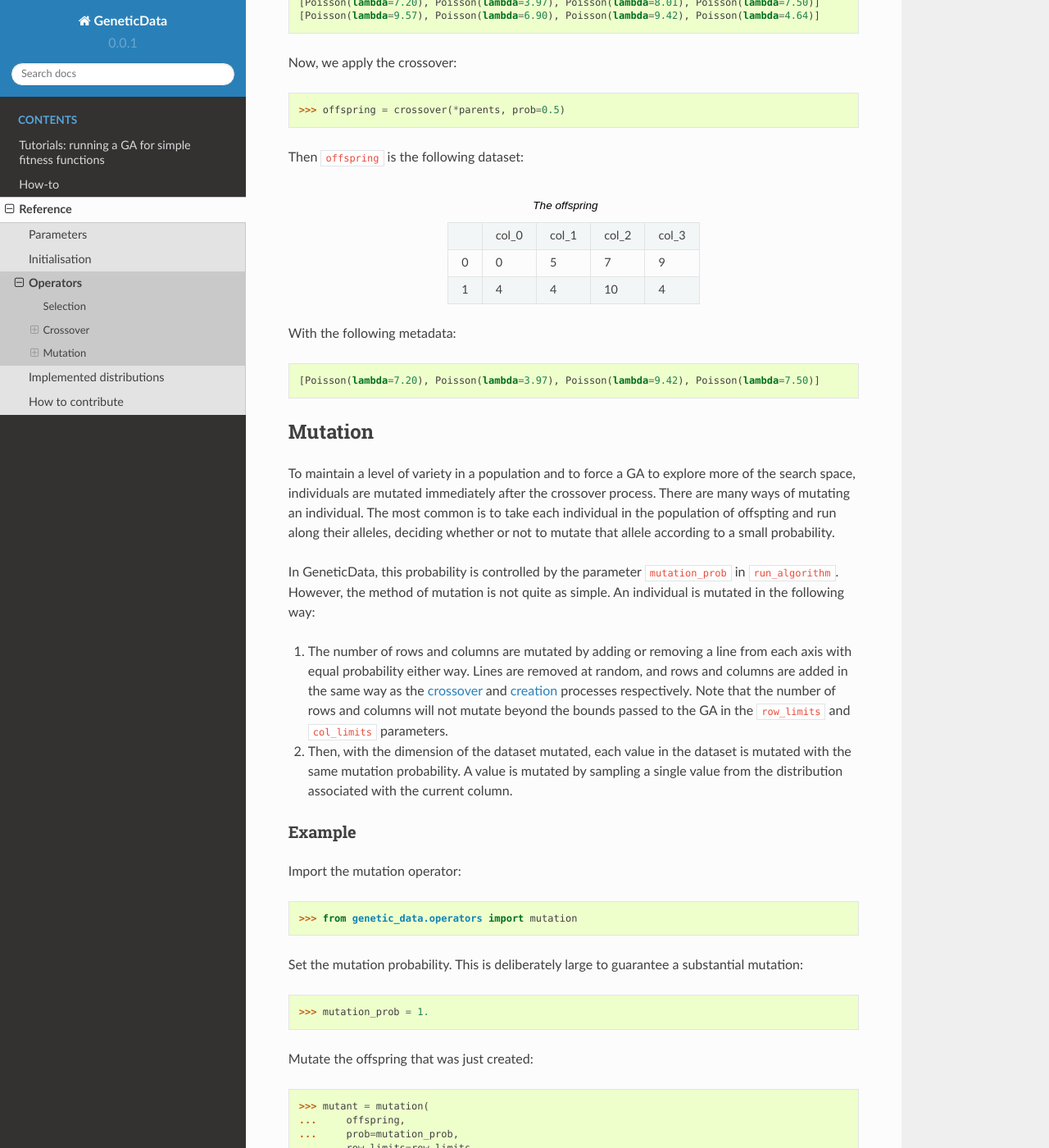
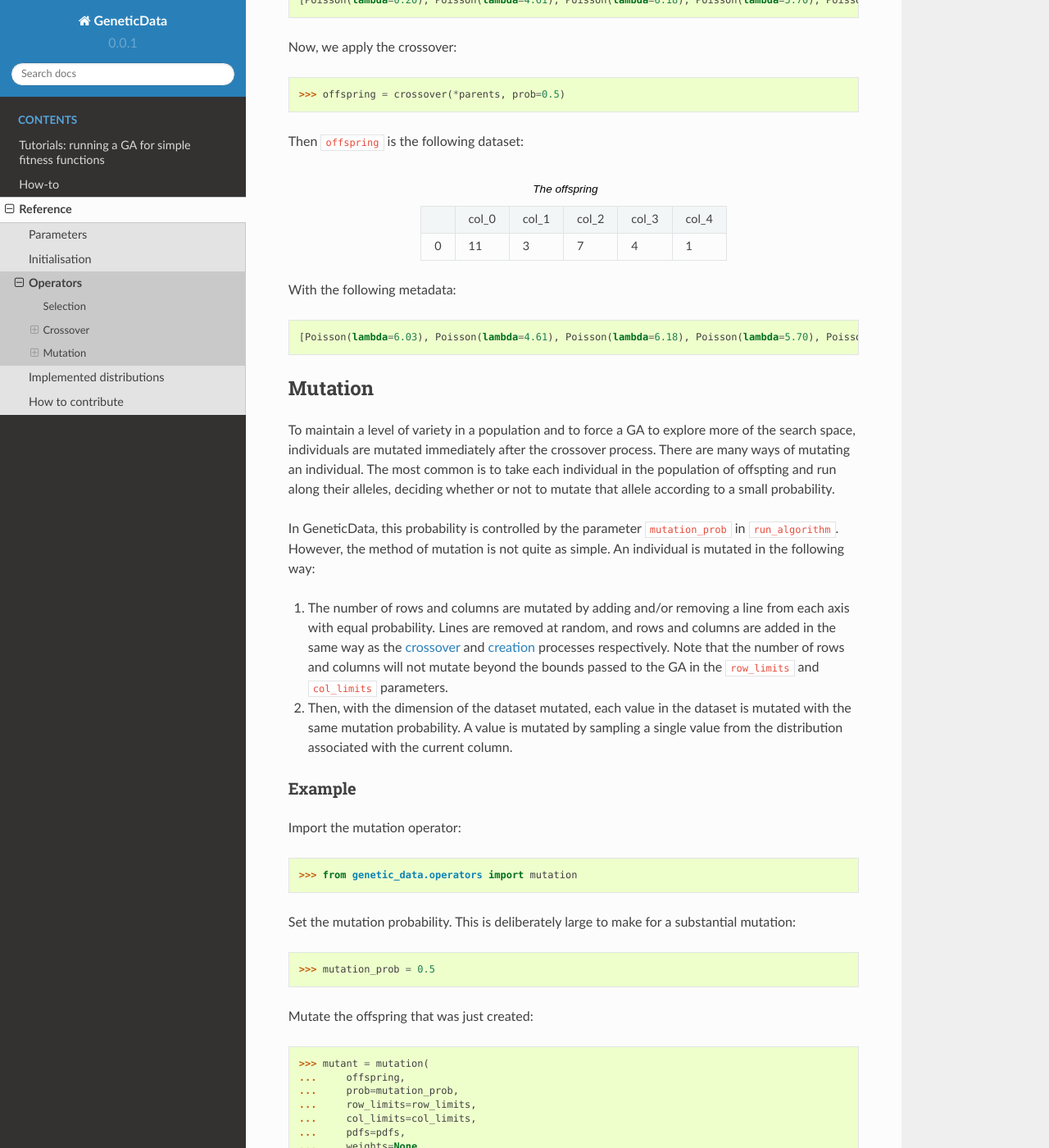
Before and after one commit to daffidwilde/edo, a Sphinx documentation site: the page built from docs/reference/operators.rst, in a window 1280 px wide and 1400 px high, scrolled down 2354 px. Shown: the whole window at 82% size. Built offline with Sphinx 7.4.7 and the Read the Docs theme 2.0.0, drawn with Linux system fonts in a browser that asks for light colours; some of the changed text lies outside the part shown.

Commit message:
Make mutation fairer (#30)
* Allow add and drop of lines in mutation of dim's.

The mutation of an individual's dimensions can result in a line (row or
column) being dropped as well as one being added. Previously, an
individual's dimensions could only be mutated by either dropping or
adding a line to each axis.

* Update operator references to reflect mutation.

* Update source code for operator ref examples.

* Update tutorial plots, and source code.

```diff
--- a/docs/reference/mutant.csv
+++ b/docs/reference/mutant.csv
@@ -1,2 +1,3 @@
-,col_0,col_1,col_2,col_3,col_4
-0,2,2,13,8,7
+,col_0,col_1,col_2,col_3
+0,6,7,4,0
+1,10,5,4,3
--- a/docs/reference/mutant.rst
+++ b/docs/reference/mutant.rst
@@ -1,3 +1,3 @@
 With the following metadata::
 
-    [Poisson(lambda=7.20), Poisson(lambda=3.97), Poisson(lambda=9.42), Poisson(lambda=7.50), Poisson(lambda=9.70)]
+    [Poisson(lambda=6.03), Poisson(lambda=4.61), Poisson(lambda=5.70), Poisson(lambda=1.10)]
--- a/docs/reference/offspring.csv
+++ b/docs/reference/offspring.csv
@@ -1,3 +1,2 @@
-,col_0,col_1,col_2,col_3
-0,0,5,7,9
-1,4,4,10,4
+,col_0,col_1,col_2,col_3,col_4
+0,11,3,7,4,1
--- a/docs/reference/offspring.rst
+++ b/docs/reference/offspring.rst
@@ -1,3 +1,3 @@
 With the following metadata::
 
-    [Poisson(lambda=7.20), Poisson(lambda=3.97), Poisson(lambda=9.42), Poisson(lambda=7.50)]
+    [Poisson(lambda=6.03), Poisson(lambda=4.61), Poisson(lambda=6.18), Poisson(lambda=5.70), Poisson(lambda=1.10)]
--- a/docs/reference/operators.rst
+++ b/docs/reference/operators.rst
@@ -77,12 +77,12 @@ Import the relative pieces from :code:`genetic_data`::
 
 Set a seed::
 
-    >>> np.random.seed(1)
+    >>> np.random.seed(0)
 
 Define the constraints and initial parameters of the simulation::
 
     >>> row_limits, col_limits = [1, 3], [1, 5]
-    >>> pdfs = [Normal]
+    >>> pdfs = [Poisson]
 
 Generate two individuals::
 
@@ -128,9 +128,9 @@ In GeneticData, this probability is controlled by the parameter
 :code:`mutation_prob` in :code:`run_algorithm`. However, the method of mutation
 is not quite as simple. An individual is mutated in the following way:
 
-1. The number of rows and columns are mutated by adding or removing a line from
-   each axis with equal probability either way. Lines are removed at random, and
-   rows and columns are added in the same way as the :ref:`crossover <cross>`
+1. The number of rows and columns are mutated by adding and/or removing a line
+   from each axis with equal probability. Lines are removed at random, and rows
+   and columns are added in the same way as the :ref:`crossover <cross>`
    and :ref:`creation <create-ind>` processes respectively. Note that the
    number of rows and columns will not mutate beyond the bounds passed to the GA
    in the :code:`row_limits` and :code:`col_limits` parameters.
@@ -146,10 +146,10 @@ Import the mutation operator::
 
     >>> from genetic_data.operators import mutation
 
-Set the mutation probability. This is deliberately large to guarantee a
+Set the mutation probability. This is deliberately large to make for a
 substantial mutation::
 
-    >>> mutation_prob = 1.
+    >>> mutation_prob = 0.5
 
 Mutate the offspring that was just created::
 
--- a/docs/reference/parent_1.csv
+++ b/docs/reference/parent_1.csv
@@ -1,3 +1,2 @@
-,col_0,col_1,col_2,col_3
-0,0,5,7,9
-1,4,4,9,4
+,col_0
+0,11
--- a/docs/reference/parent_2.csv
+++ b/docs/reference/parent_2.csv
@@ -1,3 +1,3 @@
-,col_0,col_1,col_2,col_3
-0,8,6,7,3
-1,12,4,10,3
+,col_0,col_1,col_2,col_3,col_4
+0,1,3,7,4,1
+1,2,7,5,4,0
--- a/docs/reference/parents.rst
+++ b/docs/reference/parents.rst
@@ -1,4 +1,4 @@
 And their metadata is::
 
-    [Poisson(lambda=7.20), Poisson(lambda=3.97), Poisson(lambda=8.01), Poisson(lambda=7.50)]
-    [Poisson(lambda=9.57), Poisson(lambda=6.90), Poisson(lambda=9.42), Poisson(lambda=4.64)]
+    [Poisson(lambda=6.03)]
+    [Poisson(lambda=0.20), Poisson(lambda=4.61), Poisson(lambda=6.18), Poisson(lambda=5.70), Poisson(lambda=1.10)]
--- a/docs/src/operator_examples.py
+++ b/docs/src/operator_examples.py
@@ -4,7 +4,7 @@ from genetic_data.creation import create_individual
 from genetic_data.operators import crossover, mutation
 from genetic_data.pdfs import Poisson
 
-np.random.seed(1)
+np.random.seed(0)
 
 row_limits, col_limits = [1, 3], [1, 5]
 pdfs = [Poisson]
@@ -13,7 +13,7 @@ parents = [create_individual(row_limits, col_limits, pdfs) for _ in range(2)]
 offspring = crossover(*parents, prob=0.5)
 mutant = mutation(
     offspring,
-    prob=1.,
+    prob=0.5,
     row_limits=row_limits,
     col_limits=col_limits,
     pdfs=pdfs,
--- a/docs/src/plot_tutorial_i.py
+++ b/docs/src/plot_tutorial_i.py
@@ -20,7 +20,6 @@ def main():
         row_limits=[1, 1],
         col_limits=[1, 1],
         max_iter=5,
-        maximise=False,
         seed=0,
     )
 
@@ -40,7 +39,7 @@ def main():
             axes = bottom
 
         j = i % 2
-        data = [[df.iloc[0, 0] for df in all_pops[i]], all_fits[i]]
+        data = [[ind.dataframe.iloc[0, 0] for ind in all_pops[i]], all_fits[i]]
 
         axes[j].plot(x_data, x_data ** 2, lw=3, zorder=-1)
         axes[j].scatter(*data, s=200, color="orange")
--- a/docs/tutorial/tutorial_i.rst
+++ b/docs/tutorial/tutorial_i.rst
@@ -108,7 +108,7 @@ points)::
     ...         axes = bottom
     ...
     ...     j = i % 2
-    ...     data = [[ind.iloc[0, 0] for ind in all_pops[i]], all_fits[i]]
+    ...     data = [[ind.dataframe.iloc[0, 0] for ind in all_pops[i]], all_fits[i]]
     ...
     ...     axes[j].plot(xs, xs ** 2, lw=3, zorder=-1)
     ...     axes[j].scatter(*data, s=200, color='orange')
```
Also changed, not shown: docs/_static/tutorial_ii_plot.png, 2 other files.
